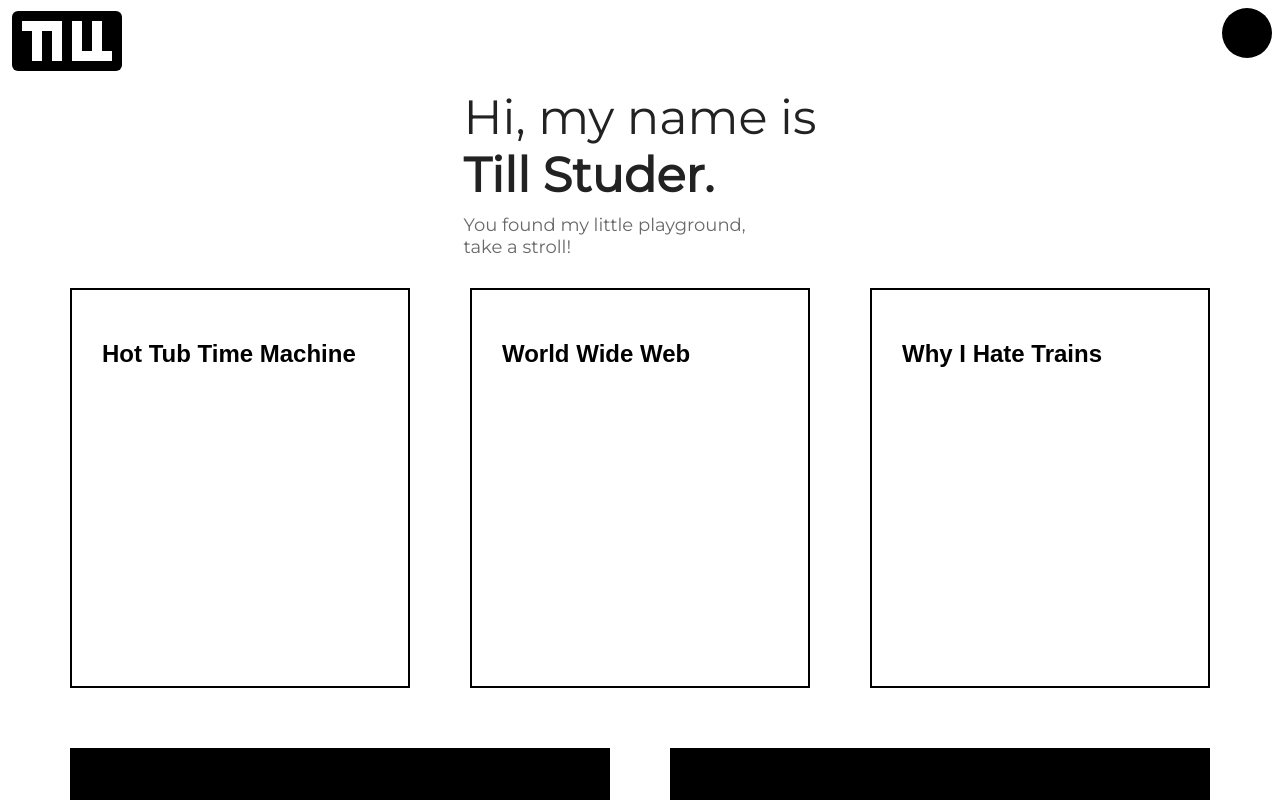
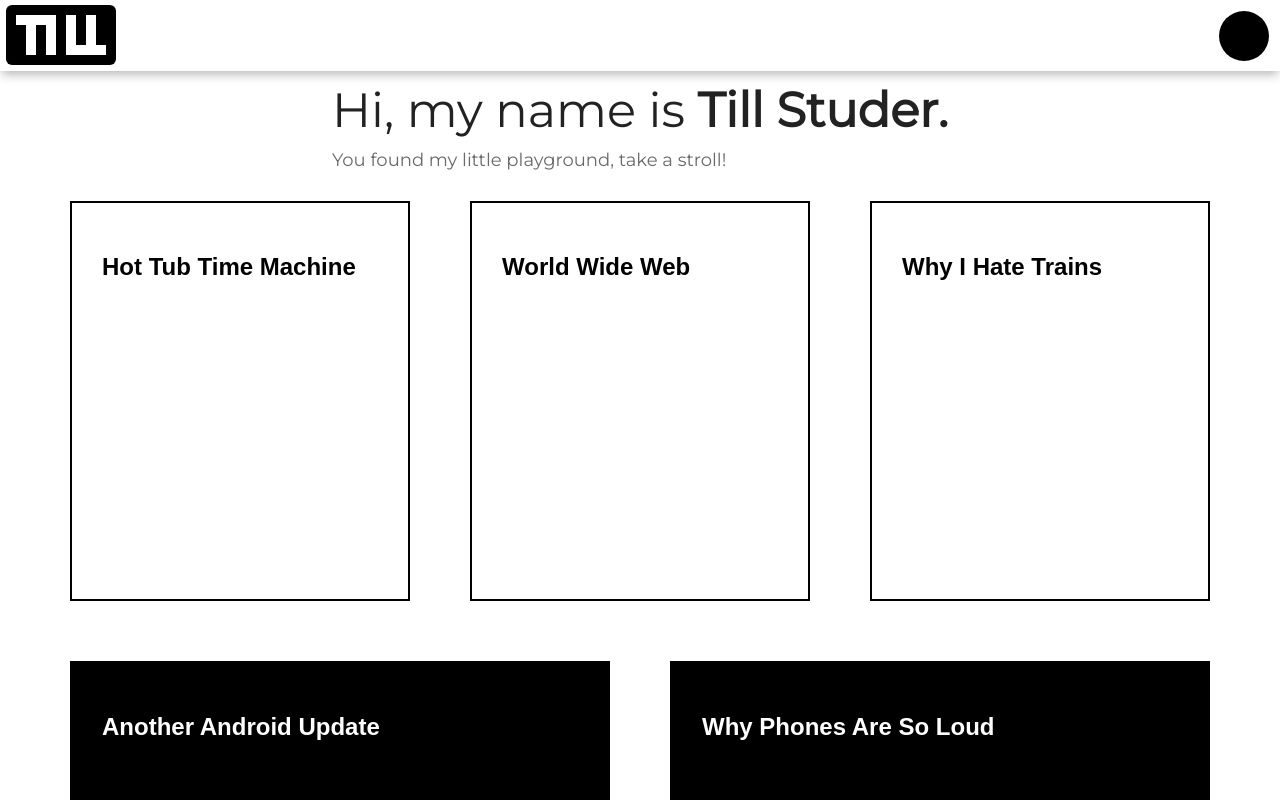
Before and after one commit to tillstuder/personal-webpage, an Angular app: page /home in a window 1280 px wide. Shown: the top 800 px of the page. Built offline with nearby package versions, Linux system fonts and the light colour scheme.

Commit message:
added shadow

```diff
--- a/src/app/home-page/home-page.component.html
+++ b/src/app/home-page/home-page.component.html
@@ -1,9 +1,7 @@
 <div class="wrapper">
     <div class="title-message">
-        <h1>Hi, my name is</h1>
-        <h1 class="bold">Till Studer.</h1>
-        <h2>You found my little playground,</h2>
-        <h2>take a stroll!</h2>
+        <h1>Hi, my name is <b>Till Studer.</b></h1>
+        <h2>You found my little playground, take a stroll!</h2>
     </div>
     <div class="cards">
         <app-project-cards ></app-project-cards>
--- a/src/app/home-page/home-page.component.scss
+++ b/src/app/home-page/home-page.component.scss
@@ -9,6 +9,7 @@
   "middle-space middle-space middle-space"
   ;
   justify-items: center;
+  padding-top: 10px;
 }
 
 .title-message {
@@ -36,13 +37,9 @@
     font-weight: normal;
   }
 
-  .bold {
-    font-weight: bold;
-    padding-bottom: 10px;
-  }
-
   h2 {
     color: #696969;
     font-size: 18px;
+    padding-top: 10px;
   }
 }
--- a/src/app/nav-bar/nav-bar.component.scss
+++ b/src/app/nav-bar/nav-bar.component.scss
@@ -3,14 +3,16 @@
 header {
   position: relative;
   justify-content: space-between;
-  height: 80px;
+  // background-color: greenyellow;
+  box-shadow: 0 5px 10px -2px rgba(0, 0, 0, 0.3);
 }
 
 .logo {
   height: 60px;
   width: 110px;
-  padding-top: 3px;
-  padding-left: 2px;
+  padding-top: 5px;
+  padding-left: 3px;
+  padding-bottom: 2px;
 }
 
 .header__button {
@@ -22,8 +24,8 @@ header {
   border: 0;
   cursor: pointer;
   position: absolute;
-  right: 0;
-  top: 0;
+  right: 11px;
+  top: 11px;
   outline: none;
 }
 
--- a/src/styles.scss
+++ b/src/styles.scss
@@ -1 +1,5 @@
 /* You can add global styles to this file, and also import other style files */
+
+body {
+  margin: 0;
+}
```
